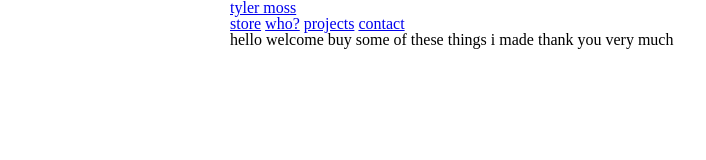
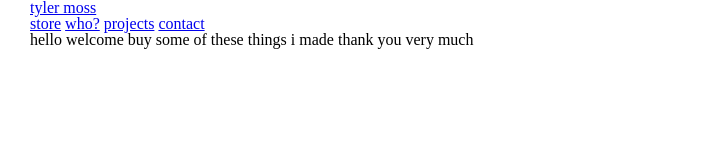
Before and after one commit to pocketeeer/tylermossnet, a plain HTML site: page index.html in a window 1280 px wide. Shown: the whole page, without its empty margins (0-706 px from the left). Drawn offline with Linux system fonts and the light colour scheme.

Commit message:
testing auto margins for centering again

```diff
--- a/assets/stylesheets/main.css
+++ b/assets/stylesheets/main.css
@@ -62,7 +62,7 @@ Grids
 }
 
 .container {
-    margin: 0px 200px;
+    margin: 0px auto;
     padding-left: 30px;
     padding-right: 30px;
     width: 960x;
```
